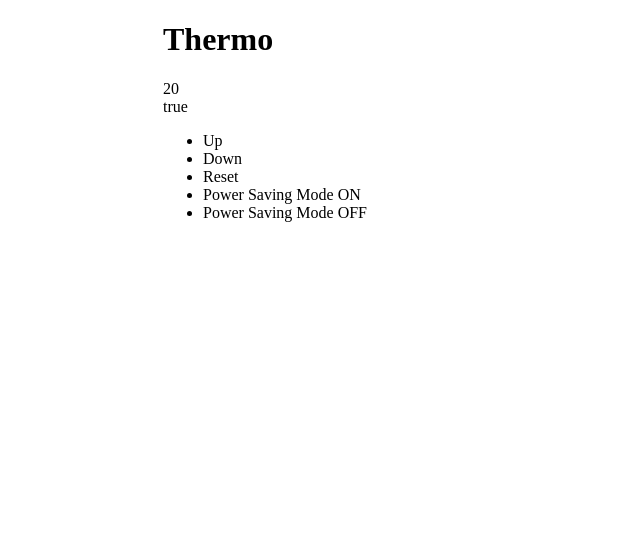
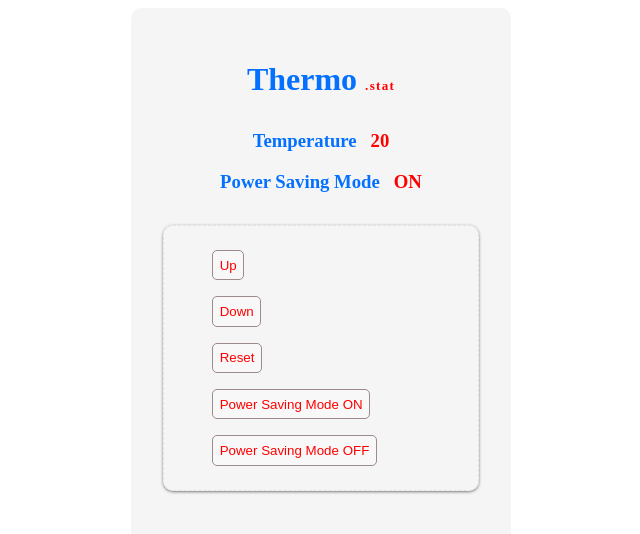
Before and after one commit to fhitz/thermo, a plain HTML site: page index.html in a window 1280 px wide. Shown: the whole page, without its empty margins (319-959 px from the left). Drawn offline with Linux system fonts and the light colour scheme.

Commit message:
html and css

```diff
--- a/css/style.css
+++ b/css/style.css
@@ -1,4 +1,58 @@
 #wrapper {
   width: 25%;
   margin: 0 auto;
+  background-color: whitesmoke;
+  padding: 2em;
+  border-radius: 10px;
+  color: #0470FF;
 }
+
+h1 {
+  text-align: center;
+  margin-bottom: 1em;
+
+}
+
+h3 {
+  text-align: center;
+}
+
+
+h1 span {
+  font-size: 13px;
+  letter-spacing: .1em;
+  color: red;
+}
+
+#temp {
+  color:red;
+  padding-left: .5em;
+}
+
+#power-saving {
+  color:red;
+  padding-left: .5em;
+}
+
+ul {
+  margin: 2em 0;
+  border: 1px dashed #E2E1E1;
+  border-radius: 10px;
+  padding: 1em;
+  padding: 1em 3em;
+  box-shadow: 0px 1px 3px rgba(0,0,0,.5);
+}
+
+li {
+  list-style: none;
+  padding:.5em 0;
+}
+
+button {
+  padding: .5em;
+  border-radius: 5px;
+  border: 1px solid rgb(157, 139, 139);
+  background-color: #f8f8f8;
+  color: #FF0000;
+  cursor: pointer;
+}
--- a/index.html
+++ b/index.html
@@ -8,24 +8,24 @@
 </head>
 <body id="home">
   <div id="wrapper">
-    <header><h1>Thermo</h1></header>
+    <header><h1>Thermo <span style="font-size:13px">.stat</span></h1></header>
 
       <section>
-        <div id='temp'>20
-        </div>
-        <div id='power-saving'>true
-        </div>
+        <h3>Temperature <span id="temp">20</span>
+        </h3>
+        <h3>Power Saving Mode <span id="power-saving">ON</span>
+        </h3>
 
 
       </section>
 
       <section>
         <ul>
-          <li>Up</li>
-          <li>Down</li>
-          <li>Reset</li>
-          <li>Power Saving Mode ON</li>
-          <li>Power Saving Mode OFF</li>
+          <li><button>Up</button></li>
+          <li><button>Down</button></li>
+          <li><button>Reset</button></li>
+          <li><button>Power Saving Mode ON</button></li>
+          <li><button>Power Saving Mode OFF</button></li>
         </ul>
       </section>
 
```
